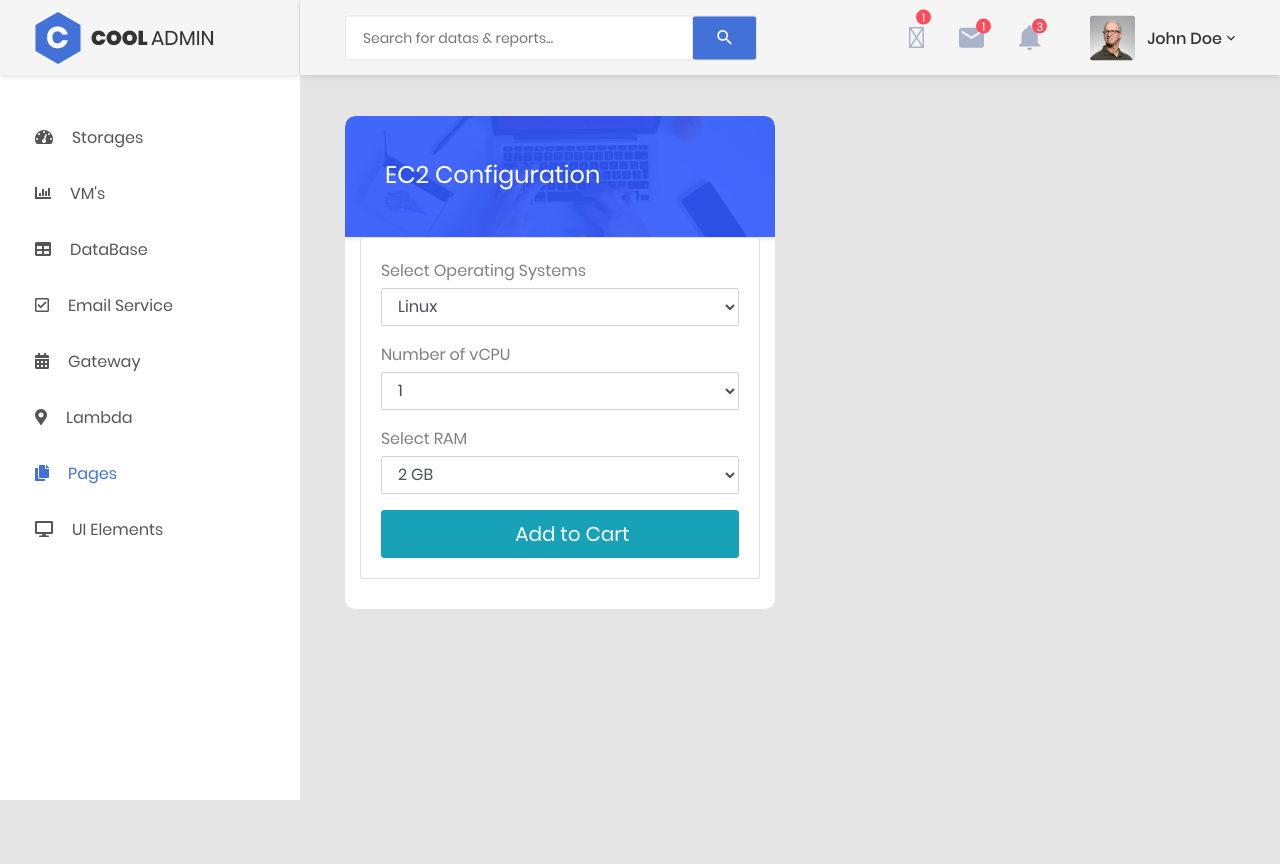
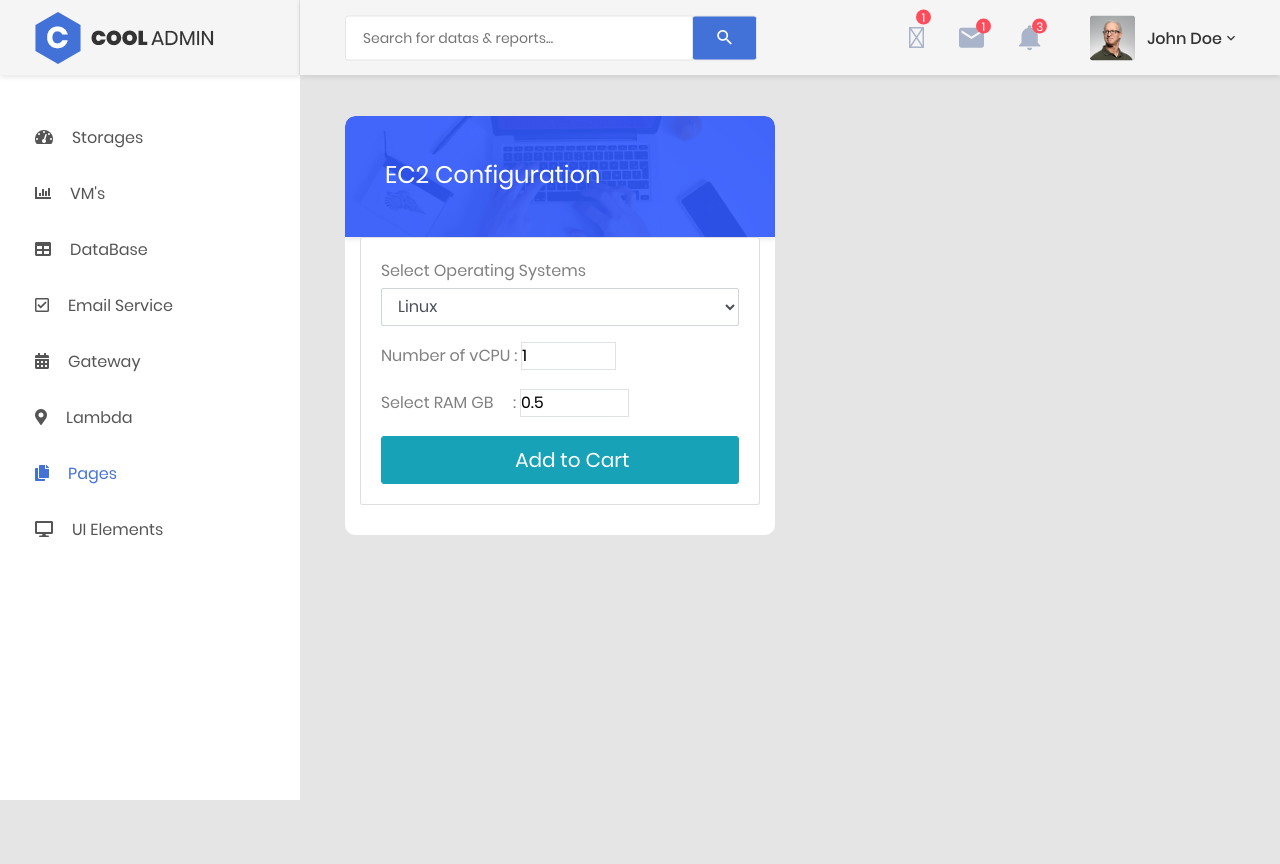
Before and after one commit to kedi1992/dataPirates, a Django app: page /ec2/ in a window 1280 px wide. Run offline with Django 3.2, Linux system fonts and the light colour scheme; some libraries are stand-ins or nearby versions.

Commit message:
Updated EC2 price check ui

```diff
--- a/aws/templates/aws/vm.html
+++ b/aws/templates/aws/vm.html
@@ -21,27 +21,31 @@
 <!--                                                <input id="os_name" name="cc-payment" type="text" class="form-control" aria-required="true" aria-invalid="false" value="100.00">-->
                                                 <select class="form-control" name="os_type">
                                                      <option value="linux">Linux</option>
-                                                     <option value="windows">Windows</option>
-                                                     <option value="oracle linux">Oracle Linux</option>
+                                                     <option value="windows">Windows Server</option>
+                                                     <option value="windows-std">Windows Server with SQL Server Standard</option>
+                                                     <option value="windows-web">Windows Server with SQL Server Web</option>
+                                                     <option value="windows-enterprise">Windows Server with SQL Server Enterprise</option>
+                                                     <option value="rhel">Red Hat Enterprise Linux</option>
+                                                     <option value="suse">SUSE Linux Enterprise Server</option>
+                                                     <option value="linux-std">Linux with SQL Server Standard</option>
+                                                     <option value="linux-web">Linux with SQL Server Web</option>
+                                                     <option value="linux-enterprise">Linux with SQL Server Enterprise</option>
                                                 </select>
                                             </div>
                                             <div class="form-group has-success">
-                                                <label class="control-label mb-1">Number of vCPU</label>
-                                                <select class="form-control" name="cpu">
-                                                     <option value="1">1</option>
-                                                     <option value="8">8</option>
-                                                     <option value="16">16</option>
-                                                </select>
+                                                <label class="control-label mb-1">Number of vCPU :</label>
+                                                <input type="number" id="cpu" value="1" name="cpu" min="1" max="200"  class="border ">
                                             </div>
-                                            <div class="form-group has-success">
-                                                <label class="control-label mb-1">Select RAM</label>
-                                                <select class="form-control" name="ram">
-                                                     <option value="2">2 GB</option>
-                                                     <option value="4">4 GB</option>
-                                                     <option value="8">8 GB</option>
-                                                     <option value="16">16 GB</option>
-                                                     <option value="32">32 GB</option>
-                                                </select>
+                                            <div class="form-group has-success ">
+                                                <label class="control-label mb-1">Select RAM GB &nbsp;&nbsp;&nbsp; : </label>
+                                                <input type="number" id="ram" name="ram" value="0.5" min="1" max="1000" class="border " >
+<!--                                                <select class="form-control" name="ram">-->
+<!--                                                     <option value="2">2 GB</option>-->
+<!--                                                     <option value="4">4 GB</option>-->
+<!--                                                     <option value="8">8 GB</option>-->
+<!--                                                     <option value="16">16 GB</option>-->
+<!--                                                     <option value="32">32 GB</option>-->
+<!--                                                </select>-->
                                             </div>
                                             <div>
                                                 <button id="payment-button" type="submit" class="btn btn-lg btn-info btn-block">
--- a/aws/views.py
+++ b/aws/views.py
@@ -42,9 +42,17 @@ def result(request):
         os_type = request.GET.get("os_type", 'linux')
         memory = request.GET.get("ram", None)
         info_list.append("OS : " + request.GET.get("os_type", ""))
+
+        # set default values
+        if not cpu:
+            cpu = 1
+        if not memory:
+            memory = 0.5
+
         pricing = get_all_costing(vcpu=int(cpu), operating_system=os_type, memory=float(memory))
         info_list.append("vCPU : " + request.GET.get("cpu", ""))
         info_list.append("RAM : " + request.GET.get("ram", "") + "GiB")
+
     elif "storage" == tmp:
         info_list.append(request.GET.get("key", ""))
     print("service_type :", service_type)
--- a/lib/ec2/price_check.py
+++ b/lib/ec2/price_check.py
@@ -85,7 +85,7 @@ def download_information(remote_url, file_name, download_location):
 
 def download_all_region_related_info(operating_system='linux'):
     # print(region_path)
-    operating_list = ["windows", "windows-std", "windows-web", "windows-enterprise", "rhel",
+    operating_list = ["linux", "windows", "windows-std", "windows-web", "windows-enterprise", "rhel",
                       "suse", "linux-web", "linux-enterprise"]
 
     if os.path.exists(region_path):
@@ -392,6 +392,8 @@ def get_required_field(product):
         result["onDemandYearlyCost"] = float(result["onDemandMonthlyCost"]) * 365
         result["1yrStdReservedHourlyCost"] = product["calculatedPrice"]["effectiveHourlyRate"]["USD"]
 
+    if result["1yrStdReservedHourlyCost"] != "NA":
+        result["1yrStdReservedHourlyCost"] = round(result["1yrStdReservedHourlyCost"], 6)
     return result
 
 
@@ -427,4 +429,4 @@ if __name__ == '__main__':
     #     new_result = three_year_std_reserved(reserved["prices"], result)
     #     print(new_result)
 
-    pp(get_all_costing(vcpu=5, operating_system="windows", memory=12))
+    pp(get_all_costing(vcpu=5, operating_system="linux", memory=3))
```
